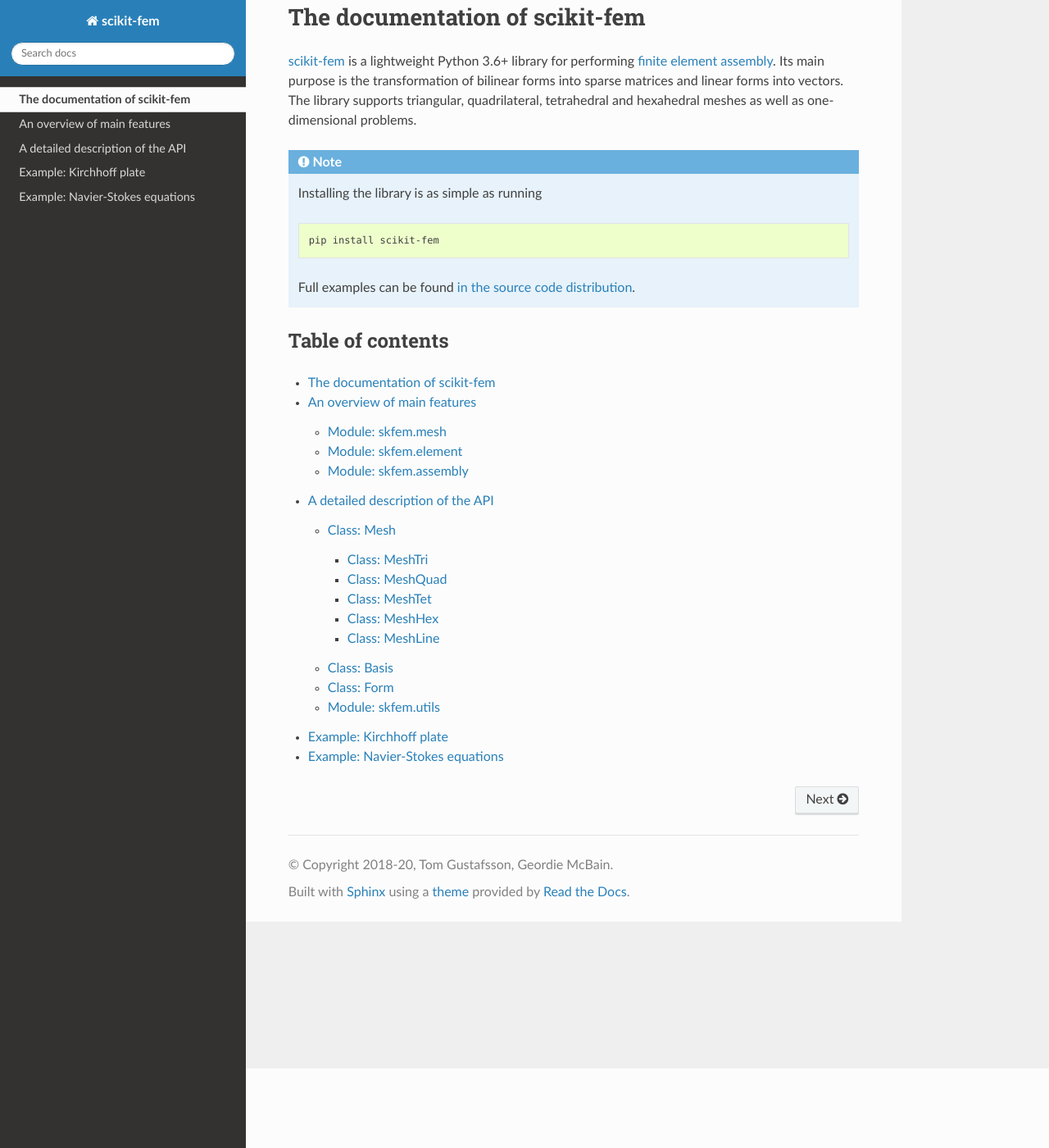
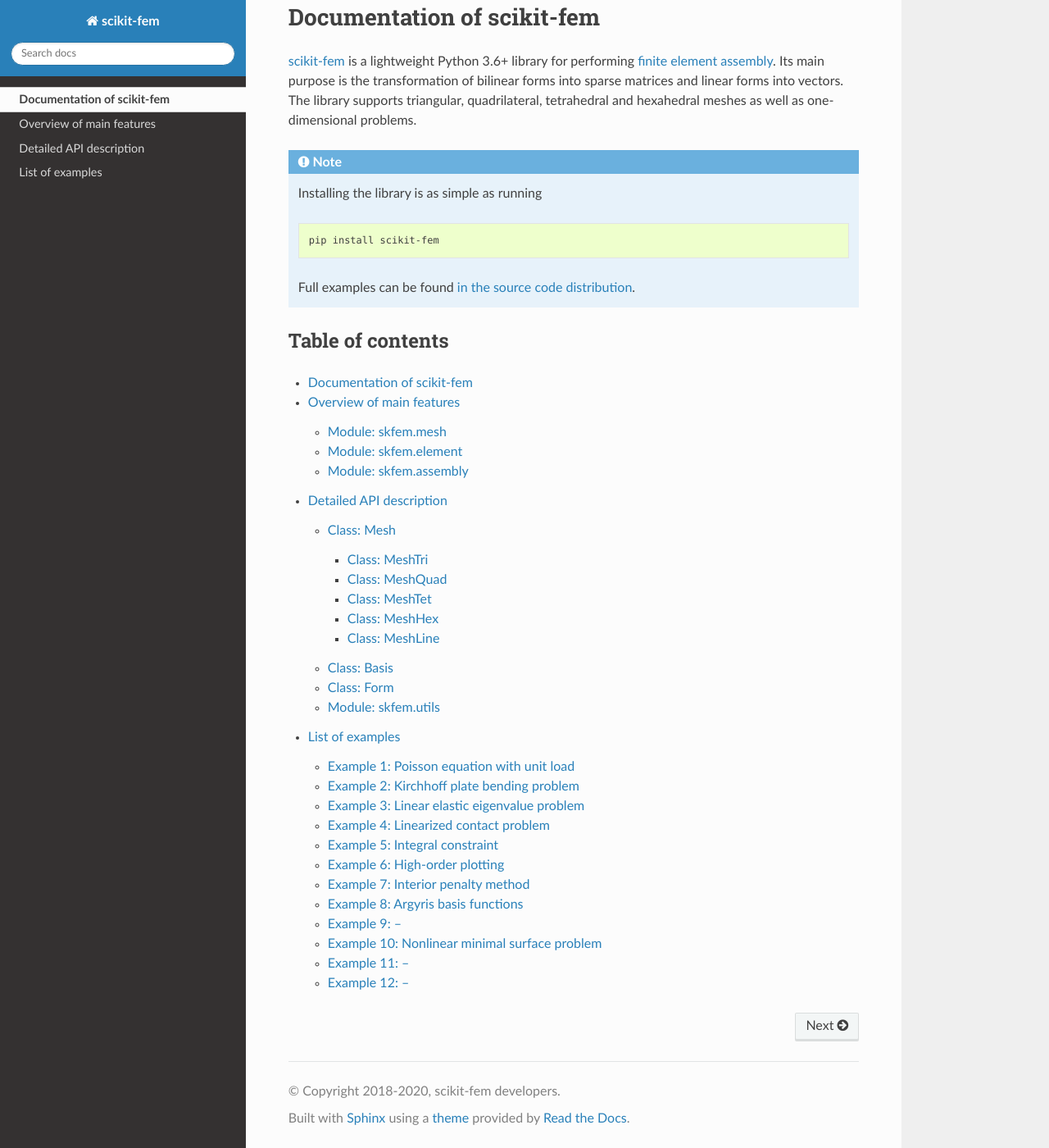
Before and after one commit to kinnala/scikit-fem, a Sphinx documentation site: the page built from docs/index.rst, in a window 1280 px wide and 1400 px high, scrolled down 97 px. Shown: the whole window at 82% size. Built offline with Sphinx 7.4.7 and the Read the Docs theme 2.0.0, drawn with Linux system fonts in a browser that asks for light colours; some of the changed text lies outside the part shown.

Commit message:
Start work on gallery of examples

```diff
--- a/docs/api.rst
+++ b/docs/api.rst
@@ -1,6 +1,6 @@
-===================================
- A detailed description of the API
-===================================
+==========================
+ Detailed API description
+==========================
 
 This section contains a more detailed API documentation for the most commonly
 used interfaces of the library.
--- a/docs/conf.py
+++ b/docs/conf.py
@@ -19,8 +19,8 @@
 # -- Project information -----------------------------------------------------
 
 project = 'scikit-fem'
-copyright = '2018-20, Tom Gustafsson, Geordie McBain'
-author = 'Tom Gustafsson, Geordie McBain'
+copyright = '2018-2020, scikit-fem developers'
+author = 'scikit-fem developers'
 
 
 import re
--- a/docs/index.rst
+++ b/docs/index.rst
@@ -1,6 +1,6 @@
-=================================
- The documentation of scikit-fem
-=================================
+=============================
+ Documentation of scikit-fem
+=============================
 
 `scikit-fem <https://github.com/kinnala/scikit-fem>`_ is a lightweight Python 3.6+
 library for performing `finite element assembly
--- /dev/null
+++ b/docs/listofexamples.rst
@@ -0,0 +1,90 @@
+==================
+ List of examples
+==================
+
+This page contains an overview of the examples included in the source code
+distribution.
+
+Example 1: Poisson equation with unit load
+==========================================
+
+This example solves the Poisson problem :math:`-\Delta u = 1` with the Dirichlet
+boundary condition :math:`u = 0` in the unit square using piecewise linear
+triangular elements.
+
+.. figure:: https://user-images.githubusercontent.com/973268/87638021-c3d1c280-c74b-11ea-9859-dd82555747f5.png
+
+`Source code <https://github.com/kinnala/scikit-fem/blob/master/docs/examples/ex01.py>`_
+
+Example 2: Kirchhoff plate bending problem
+==========================================
+
+This example applies the nonconforming Morley element to the solution of the
+biharmonic Kirchhoff plate bending problem :math:`D \Delta^2 u = f` in the unit
+square with a constant loading :math:`f`, bending stiffness :math:`D` and a
+combination of clamped, simply supported and free boundary conditions.
+
+.. figure:: https://user-images.githubusercontent.com/973268/87659951-f50bbc00-c766-11ea-8c0e-7de0e9e83714.png
+
+`Source code <https://github.com/kinnala/scikit-fem/blob/master/docs/examples/ex02.py>`_
+
+Example 3: Linear elastic eigenvalue problem
+============================================
+
+.. figure:: https://user-images.githubusercontent.com/973268/87661134-cbec2b00-c768-11ea-81bc-f5455df7cc33.png
+
+`Source code <https://github.com/kinnala/scikit-fem/blob/master/docs/examples/ex03.py>`_
+
+Example 4: Linearized contact problem
+=====================================
+
+.. figure:: https://user-images.githubusercontent.com/973268/87661313-1372b700-c769-11ea-89ee-db144986a25a.png
+
+`Source code <https://github.com/kinnala/scikit-fem/blob/master/docs/examples/ex04.py>`_
+
+Example 5: Integral constraint
+==============================
+
+.. figure:: https://user-images.githubusercontent.com/973268/87661575-7ebc8900-c769-11ea-8e51-07aeb49797f9.png
+
+`Source code <https://github.com/kinnala/scikit-fem/blob/master/docs/examples/ex05.py>`_
+
+Example 6: High-order plotting
+==============================
+
+.. figure:: https://user-images.githubusercontent.com/973268/87661665-aa3f7380-c769-11ea-9677-8ec0ff27184c.png
+
+`Source code <https://github.com/kinnala/scikit-fem/blob/master/docs/examples/ex06.py>`_
+
+Example 7: Interior penalty method
+==================================
+
+.. figure:: https://user-images.githubusercontent.com/973268/87662192-80d31780-c76a-11ea-9291-2d11920bc098.png
+
+`Source code <https://github.com/kinnala/scikit-fem/blob/master/docs/examples/ex07.py>`_
+
+Example 8: Argyris basis functions
+==================================
+
+This example visualizes the :math:`C^1`-continuous fifth degree Argyris basis
+functions on a simple triangular mesh.
+
+.. figure:: https://user-images.githubusercontent.com/973268/87662432-e0c9be00-c76a-11ea-85b9-711c6b34791e.png
+
+`Source code <https://github.com/kinnala/scikit-fem/blob/master/docs/examples/ex08.py>`_
+
+Example 9: --
+=============
+
+Example 10: Nonlinear minimal surface problem
+=============================================
+
+.. figure:: https://user-images.githubusercontent.com/973268/87663902-1c658780-c76d-11ea-9e00-324a18769ad2.png
+
+`Source code <https://github.com/kinnala/scikit-fem/blob/master/docs/examples/ex10.py>`_
+
+Example 11: --
+==============
+
+Example 12: --
+==============
--- a/docs/overview.rst
+++ b/docs/overview.rst
@@ -1,6 +1,6 @@
-==============================
- An overview of main features
-==============================
+===========================
+ Overview of main features
+===========================
 
 Module: skfem.mesh
 ==================
```
Also changed, not shown: other parts of docs/index.rst (+1 -2 lines), docs/example1.rst (deleted, +0 -9 lines), docs/example2.rst (deleted, +0 -9 lines).
